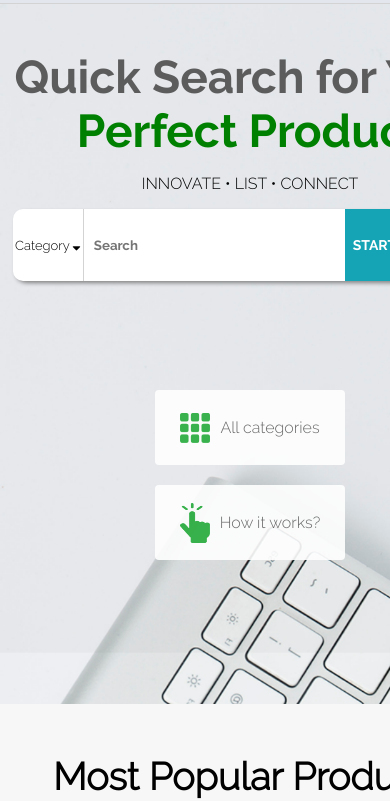
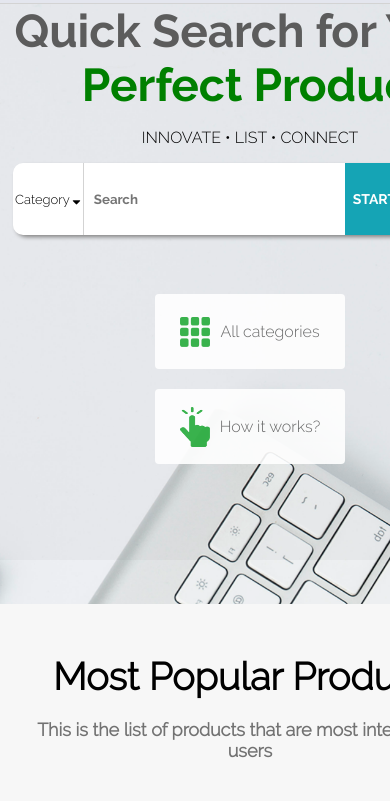
Before and after one commit to Lastkraftwagen/LinkUpPractice, a website: page src/index.html in a window 390 px wide. Shown: the part 67-868 px from the top of the page. Drawn offline with Linux system fonts and the light colour scheme.

Commit message:
ready & fixed

```diff
--- a/src/css/small-screen.css
+++ b/src/css/small-screen.css
@@ -1,12 +1,19 @@
 
+@media only  screen and (max-width: 1280px) {
+    .search_text
+    {
+        flex-direction: column;
+    }
+}
 @media only  screen and (max-width: 1050px) {
     .logo {
         margin: 0 auto;
     }
     header {
-        height: auto;
         flex-direction: column;
         border-bottom: 1px solid lightgray;
+        height: auto;
+
     }
     .search_block {
         margin-top: 0px;
@@ -14,12 +21,9 @@
     }
     .topnav {
         display: none;
-        /* transform: translateY(100%);  */
         flex-direction: row;
         align-items: center;
         margin-right: 0px;
-        transition: display 5s ease;
-
     }
 
     .burger-line{
@@ -48,7 +52,6 @@
         top: 25px;
     }
 
-
     #check-menu:checked ~ .topnav{
         display: flex;
         flex-direction: column;
@@ -70,7 +73,7 @@
         display: none;
     }
     .topblock {
-        height: 700px;
+        height: 600px;
     }
     .toptext
     {
@@ -83,7 +86,6 @@
     .topnav a {
         margin-left: 0px;
         padding: 10px;
-
     }
     .drop_down {
         width: 15%;
@@ -103,6 +105,7 @@
         align-items: center;
         width: 270px;
         height: 270px;
+        margin-top: 0px;
     }
     .slider div .text {
         width: 98%;
@@ -112,4 +115,9 @@
         width: 60%;
     }
 
+    .footer a
+    {
+        margin: 10px;
+        font-size: 10px
+    }
 }
--- a/src/css/styles.css
+++ b/src/css/styles.css
@@ -103,19 +103,30 @@ header {
     margin-left: auto;
     margin-right: auto;
     margin-top: 300px;
-    width: 75%;
+    width: 80%;
     height: 280px;
 }
 
 .toptext {
     font-size: 56px;
-    margin-bottom: 0;
+    margin: 0;
     color: rgb(92, 92, 92);
     font-family: "RalewayB";
 }
 
 .green {
     color: green;
+    padding: 0;
+    margin: 0;
+    margin-left: 10px;
+}
+
+.search_text
+{
+    width: 100%;
+    justify-content: center;
+    display: flex;
+    flex-direction: row;
 }
 
 /*----------------------------------------------------------------------*/
--- a/src/index.html
+++ b/src/index.html
@@ -37,8 +37,10 @@
     <main>
         <div class="topblock">
             <div class="search_block">
-                <p class="toptext">Quick Search for Your <span class="green">
-                        Perfect Product</span></p>
+                <div class="search_text">
+                <p class="toptext">Quick Search for Your</p>
+                <p class="toptext green"> Perfect Product</p>
+                </div>
                 <p>INNOVATE &#8226 LIST &#8226 CONNECT</p>
                 <div class="d1">
                     <input type="checkbox" id="chkbx" />
```
